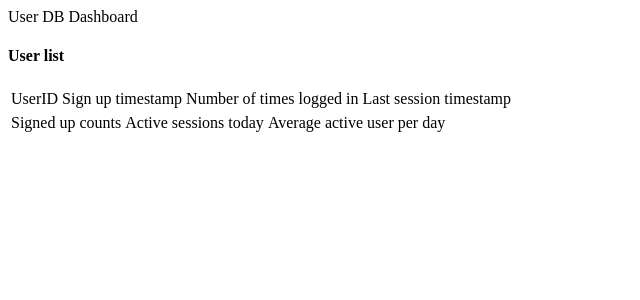
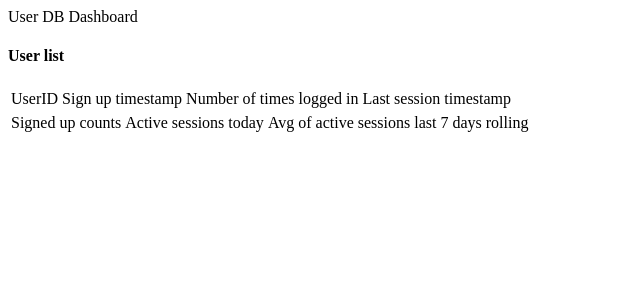
Before and after one commit to KAIDO0121/aha, a Python web app: template service/routers/templates/userdb_dashboard.html in a window 1280 px wide. Shown: the top 300 px of the page, without its empty margins (0-640 px from the left). Run offline with Jinja, Linux system fonts and the light colour scheme; the template is opened without the code that fills it, so the values that code supplies are empty.

Commit message:
update css

```diff
--- a/service/routers/templates/userdb_dashboard.html
+++ b/service/routers/templates/userdb_dashboard.html
@@ -1,3 +1,12 @@
+<head>
+    <style>
+    td {
+
+    border: '1px #aaa solid';
+
+    }
+    </style>
+</head>
 <p>User DB Dashboard</p>
 
 <h4><b>User list</b></h4>
@@ -23,7 +32,7 @@
     <tr>
         <td>Signed up counts</td>
         <td>Active sessions today</td>
-        <td>Average active user per day</td>
+        <td>Avg of active sessions last 7 days rolling</td>
     </tr>
         <tr>
             <td>{{ signup_count }}</td>
```
